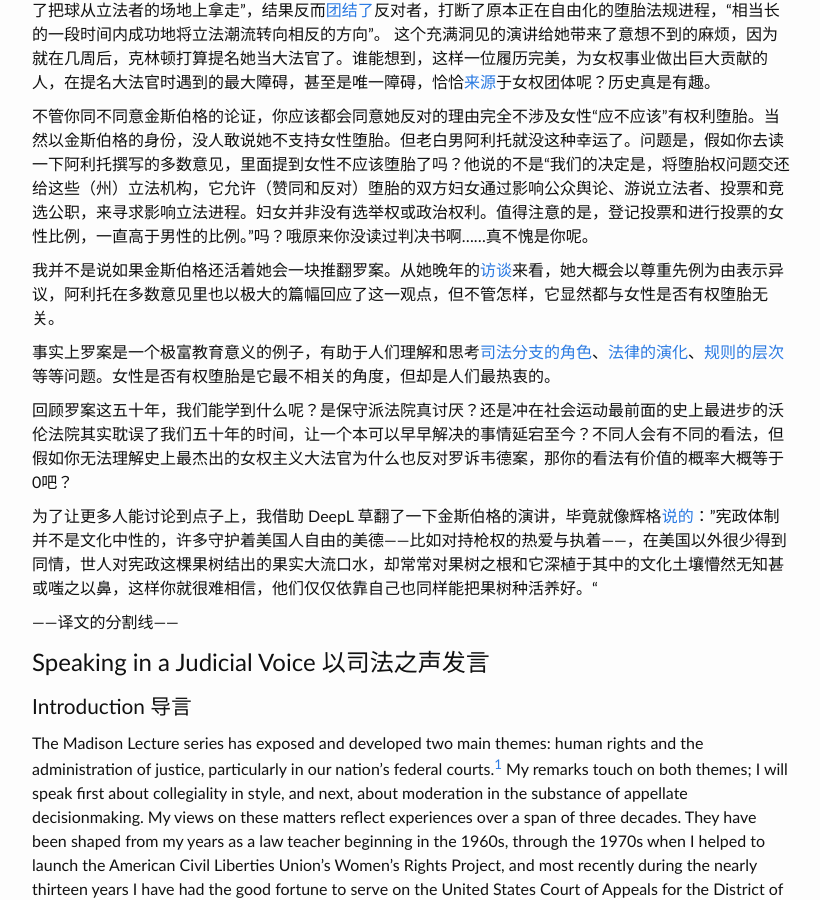
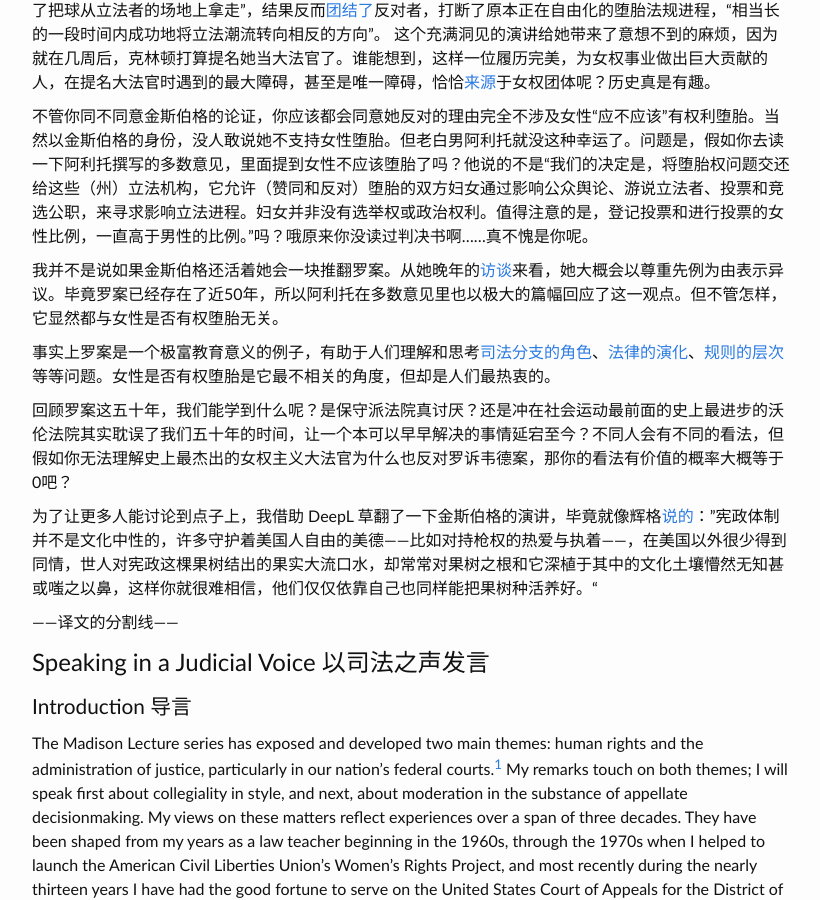
Before and after one commit to tcya/tcya.github.io, a Jekyll site: the page built from _posts/2022-6-24-roe_v_wade.md, in a window 1280 px wide and 900 px high, scrolled down 362 px. Shown: the whole window, without its empty margins (228-1048 px from the left). Built offline with Jekyll 4.4.1, drawn with Linux system fonts in a browser that asks for light colours; comment, search, counter and statistics services are not loaded.

Commit message:
Minor change

```diff
--- a/_posts/2022-6-24-roe_v_wade.md
+++ b/_posts/2022-6-24-roe_v_wade.md
@@ -10,7 +10,7 @@ title:  为什么金斯伯格反对罗诉韦德案
 
 不管你同不同意金斯伯格的论证，你应该都会同意她反对的理由完全不涉及女性“应不应该”有权利堕胎。当然以金斯伯格的身份，没人敢说她不支持女性堕胎。但老白男阿利托就没这种幸运了。问题是，假如你去读一下阿利托撰写的多数意见，里面提到女性不应该堕胎了吗？他说的不是“我们的决定是，将堕胎权问题交还给这些（州）立法机构，它允许（赞同和反对）堕胎的双方妇女通过影响公众舆论、游说立法者、投票和竞选公职，来寻求影响立法进程。妇女并非没有选举权或政治权利。值得注意的是，登记投票和进行投票的女性比例，一直高于男性的比例。”吗？哦原来你没读过判决书啊……真不愧是你呢。
 
-我并不是说如果金斯伯格还活着她会一块推翻罗案。从她晚年的[访谈](https://www.law.uchicago.edu/recordings/justice-ruth-bader-ginsburg-and-geoffrey-stone-roe-40)来看，她大概会以尊重先例为由表示异议，阿利托在多数意见里也以极大的篇幅回应了这一观点，但不管怎样，它显然都与女性是否有权堕胎无关。
+我并不是说如果金斯伯格还活着她会一块推翻罗案。从她晚年的[访谈](https://www.law.uchicago.edu/recordings/justice-ruth-bader-ginsburg-and-geoffrey-stone-roe-40)来看，她大概会以尊重先例为由表示异议。毕竟罗案已经存在了近50年，所以阿利托在多数意见里也以极大的篇幅回应了这一观点。但不管怎样，它显然都与女性是否有权堕胎无关。
 
 事实上罗案是一个极富教育意义的例子，有助于人们理解和思考[司法分支的角色](https://headsalon.org/archives/4630.html)、[法律的演化](https://headsalon.org/archives/2121.html)、[规则的层次](https://headsalon.org/archives/8230.html)等等问题。女性是否有权堕胎是它最不相关的角度，但却是人们最热衷的。
 
```
